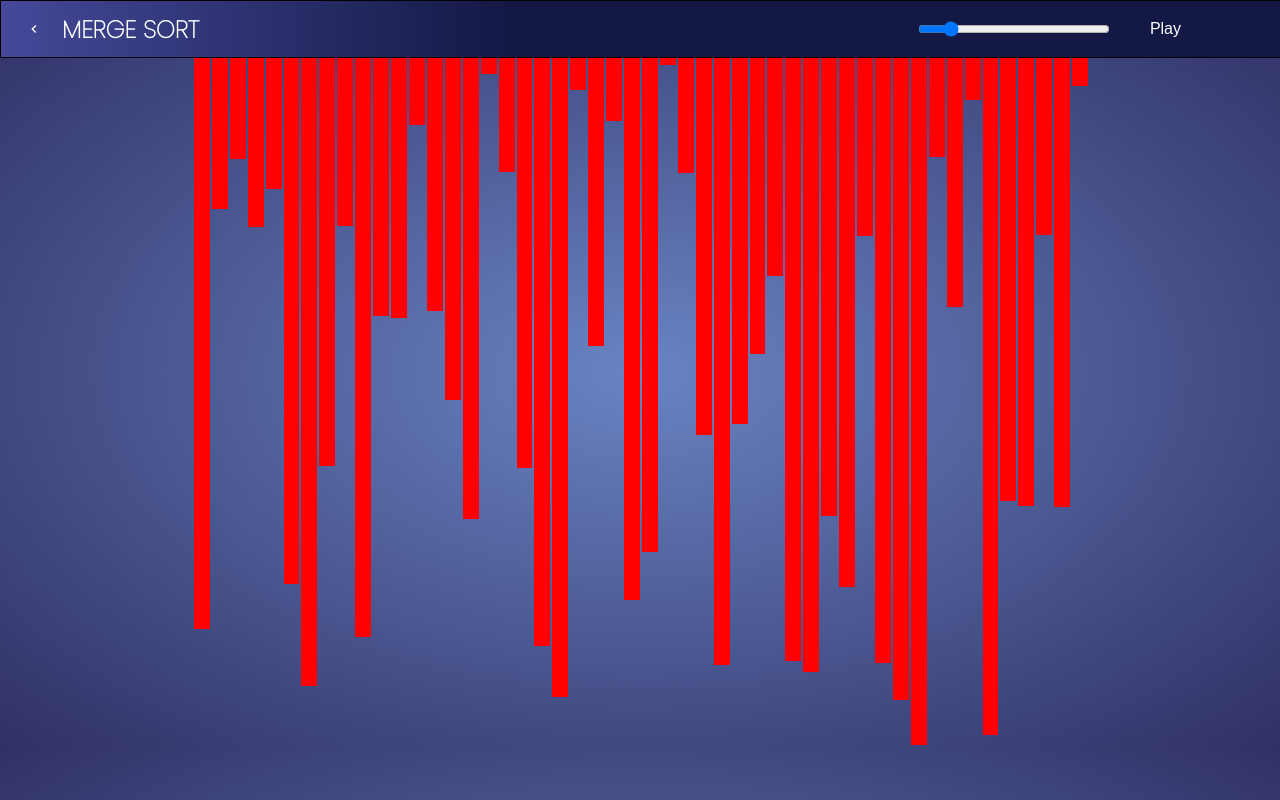
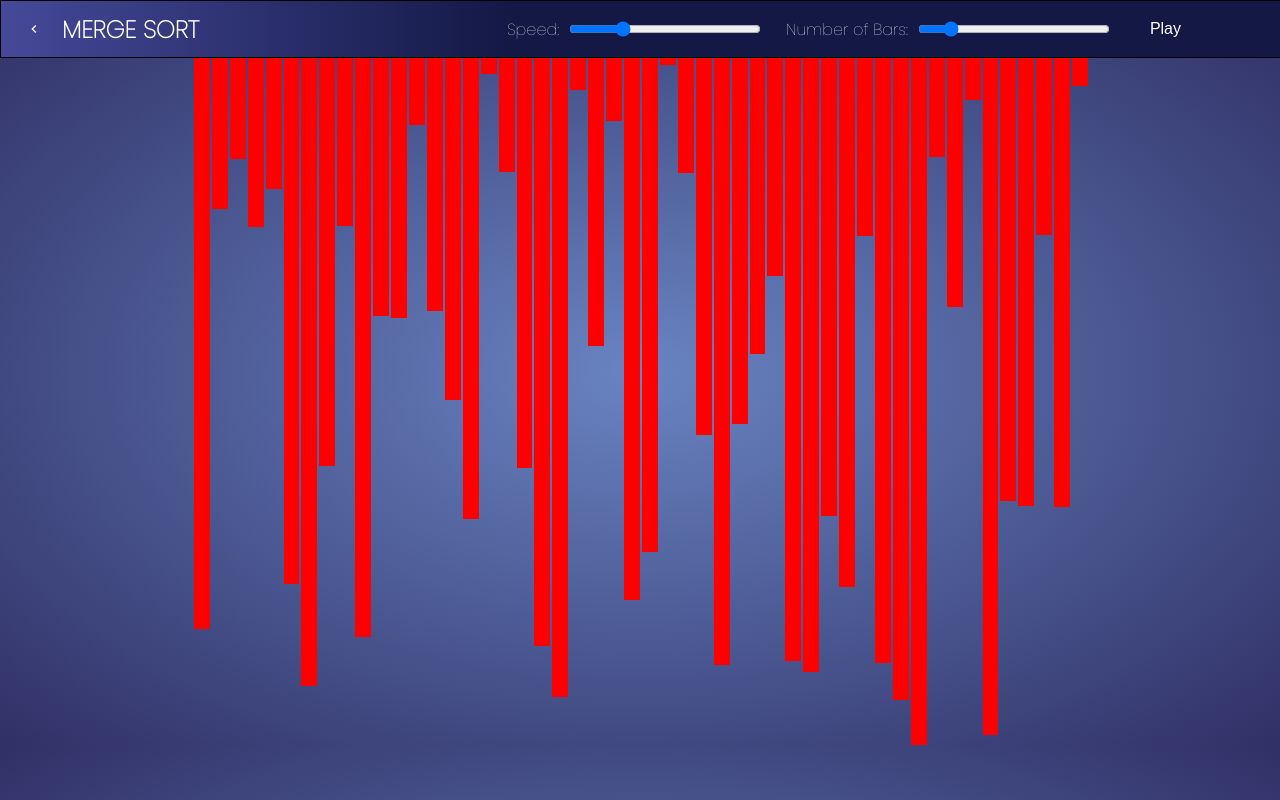
Before and after one commit to blin007/sorting-algorithm-visualizer, a React (Create React App) app: page /merge in a window 1280 px wide. Built offline with nearby package versions, Linux system fonts and the light colour scheme.

Commit message:
9/5 add speed slider

```diff
--- a/src/components/HeaderSort.js
+++ b/src/components/HeaderSort.js
@@ -4,11 +4,15 @@ import { motion } from 'framer-motion'
 import { Link } from 'react-router-dom'
 import { MdNavigateBefore, MdRefresh } from "react-icons/md";
 
-const HeaderSort = ({ headerVariants, setBarSize, sortingAlgo, play }) => {
+const HeaderSort = ({ headerVariants, setBarSize, setSpeed, sortingAlgo, play }) => {
     const [disable, setDisable] = useState(false);
 
-    const handleInput = (e) => {
+    const handleInputBarSize = (e) => {
         setBarSize(Number(e.target.value))
+    }
+
+    const handleInputSpeed = (e) => {
+        setSpeed(Number(e.target.value))
     }
 
     const handleReload = (e) => {
@@ -46,13 +50,26 @@ const HeaderSort = ({ headerVariants, setBarSize, sortingAlgo, play }) => {
             )}
 
             <div className="header_sort_nav">
+                <label for="speed">Speed: </label>
                 <input
+                    id="speed"
+                    className="slider"
+                    type="range"
+                    min="15"
+                    max="150"
+                    step="5"
+                    onInput={e => handleInputSpeed(e)}
+                    disabled = {disable ? true : false}
+                />
+                <label for="number">Number of Bars: </label>
+                <input
+                    id="number"
                     className="slider"
                     type="range"
                     min="25"
                     max="200"
                     step="25"
-                    onInput={e => handleInput(e)}
+                    onInput={e => handleInputBarSize(e)}
                     disabled = {disable ? true : false}
                 />
                 <div
--- a/src/pages/Bubble.js
+++ b/src/pages/Bubble.js
@@ -7,6 +7,7 @@ import Bars from '../components/Bars'
 const Bubble = ({ headerVariants }) => {
     const [bars, setBars] = useState([])
     const [barSize, setBarSize] = useState(50);
+    const [speed, setSpeed] = useState(50);
     const [sortingAlgorithm, setSortingAlgorithm] = useState("")
 
     useEffect(() => {
@@ -29,6 +30,7 @@ const Bubble = ({ headerVariants }) => {
         <HeaderSort
             headerVariants={headerVariants}
             setBarSize={setBarSize}
+            setSpeed={setSpeed}
             sortingAlgo = {sortingAlgorithm}
             play = {play}
         />
--- a/src/pages/Merge.js
+++ b/src/pages/Merge.js
@@ -1,5 +1,4 @@
 import React, { useState, useEffect }  from 'react'
-// import { useParams } from 'react-router-dom'
 
 import randomRange from '../utility/randomRange'
 import mSort from '../sorting/mergeSort'
@@ -7,9 +6,9 @@ import Bars from '../components/Bars'
 import HeaderSort from '../components/HeaderSort'
 
 const Merge = ({ headerVariants }) => {
-    // let params = useParams();
     const [bars, setBars] = useState([])
     const [barSize, setBarSize] = useState(50);
+    const [speed, setSpeed] = useState(50);
     const [sortingAlgorithm, setSortingAlgorithm] = useState("");
 
     useEffect(() => {
@@ -53,7 +52,7 @@ const Merge = ({ headerVariants }) => {
             setTimeout(() => {
               barInit1.backgroundColor = "#6eff7c"
               barInit2.backgroundColor = "#6eff7c"
-            }, i * 15 )
+            }, i * speed )
 
             //save indices to change color to show completion
             prevIndex1 = index1;
@@ -69,7 +68,7 @@ const Merge = ({ headerVariants }) => {
             setTimeout(() => {
               prevInit1.backgroundColor = "#cf76cd"
               prevInit2.backgroundColor = "#cf76cd"
-            }, i * 15 )
+            }, i * speed )
             prevIndex1 = null;
             prevIndex2 = null;
           }
@@ -82,7 +81,7 @@ const Merge = ({ headerVariants }) => {
           const barI = barsArr[index].style
           setTimeout(() => {
             barI.height = `${height}px`
-          }, i * 15)
+          }, i * speed)
 
         }
       })
@@ -93,6 +92,7 @@ const Merge = ({ headerVariants }) => {
         <HeaderSort
             headerVariants={headerVariants}
             setBarSize={setBarSize}
+            setSpeed={setSpeed}
             sortingAlgo = {sortingAlgorithm}
             play = {play}
         />
--- a/src/pages/Quick.js
+++ b/src/pages/Quick.js
@@ -9,6 +9,7 @@ import qSort from '../sorting/quickSort';
 const Quick = ({ headerVariants }) => {
     const [bars, setBars] = useState([])
     const [barSize, setBarSize] = useState(50);
+    const [speed, setSpeed] = useState(50);
     const [sortingAlgorithm, setSortingAlgorithm] = useState("")
 
     useEffect(() => {
@@ -49,12 +50,12 @@ const Quick = ({ headerVariants }) => {
                         lStyle.backgroundColor = "#6eff7c"
                         rStyle.backgroundColor = "#6eff7c"
 
-                    }, i * 150 )
+                    }, i * speed )
 
                     setTimeout(() => {
                         lStyle.height = `${lHeight}px`
                         rStyle.height = `${rHeight}px`
-                    }, i * 150)
+                    }, i * speed)
                 }
                 else {
                     const lIndex = item.l;
@@ -71,7 +72,7 @@ const Quick = ({ headerVariants }) => {
                         //     lStyle.height = `${lHeight}px`
                         //     rStyle.height = `${rHeight}px`
                         // }, i * 100)
-                    }, i * 150 )
+                    }, i * speed )
                 }
 
             }
@@ -86,6 +87,7 @@ const Quick = ({ headerVariants }) => {
         <HeaderSort
             headerVariants={headerVariants}
             setBarSize={setBarSize}
+            setSpeed={setSpeed}
             sortingAlgo = {sortingAlgorithm}
             play = {play}
         />
--- a/src/styles/Header.css
+++ b/src/styles/Header.css
@@ -97,9 +97,13 @@
     cursor: pointer;
 }
 
+.header_sort_nav label {
+    color: white;
+}
+
 .slider {
     min-width: 25%;
-    margin-left: 50px;
+    margin-left: 10px;
     margin-right: 25px;
     cursor: pointer;
 }
```
